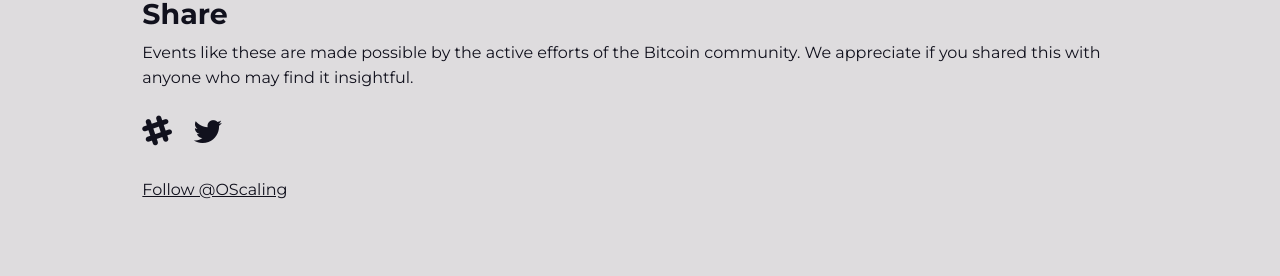
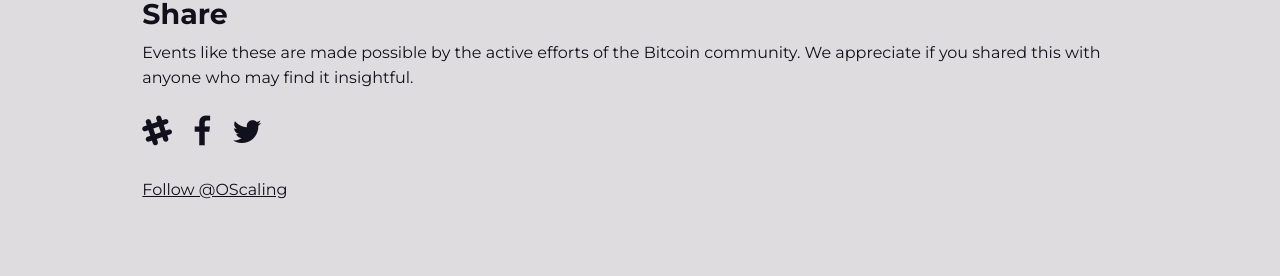
Before and after one commit to bitcoinclassic/onChain, a Jekyll site: the page built from index.html, in a window 1280 px wide. Shown: the part 1644-1920 px from the top of the page. Built offline with Jekyll 4.4.1, drawn with Linux system fonts in a browser that asks for light colours; nearby versions of some CDN libraries; comment, search, counter and statistics services are not loaded.

Commit message:
added the facebook and slack links in footer

```diff
--- a/_includes/footer.html
+++ b/_includes/footer.html
@@ -11,7 +11,9 @@
 
             <br><br>
 
-            <i class="fa fa-2x fa-slack"></i> &nbsp;&nbsp;&nbsp; <a href="https://twitter.com/OnChainScaling"><i class="fa fa-2x fa-twitter"></i></a>
+            <a href="https://bitcoinclassic.slack.com/messages/onchain-scaling"><i class="fa fa-2x fa-slack"></i></a> &nbsp;&nbsp;&nbsp;
+            <a href="https://facebook.com/OnChainScaling"><i class="fa fa-2x fa-facebook"></i></a>  &nbsp;&nbsp;&nbsp;
+            <a href="https://twitter.com/OnChainScaling"><i class="fa fa-2x fa-twitter"></i></a>  &nbsp;&nbsp;&nbsp;
 
             <br><br>
 
```
